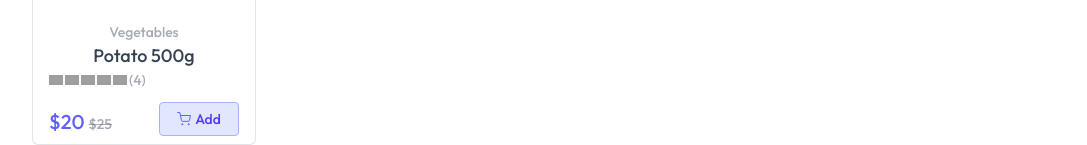
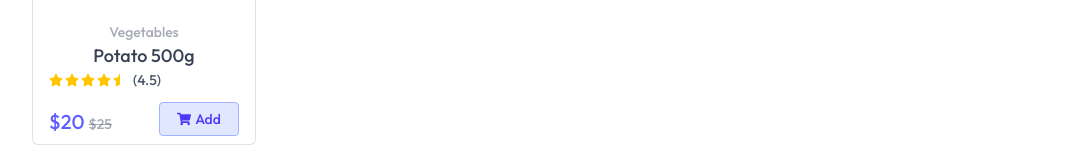
Before and after one commit to mukeshchau407/Grocery-Market, a React (Vite) app in the folder Frontend/: page / in a window 1280 px wide. Shown: the part 1318-1463 px from the top of the page, without its empty margins (96-1183 px from the left). Built offline with nearby package versions, Linux system fonts and the light colour scheme; grey boxes are pictures that could not be loaded.

Commit message:
initial commit

```diff
--- a/Frontend/src/components/Navbar.jsx
+++ b/Frontend/src/components/Navbar.jsx
@@ -16,7 +16,7 @@ const Navbar = () => {
     Navigate("/");
   };
   return (
-    <nav className="flex items-center justify-between px-6 md:px-16 lg:px-24 xl:px-18 py-4 border-b border-gray-300 bg-white relative transition-all">
+    <nav className="flex items-center justify-between px-6 md:px-16 lg:px-24 xl:px-18 py-4 border-b border-gray-300 bg-white sticky top-0 z-50 transition-all">
       <NavLink to="/" onClick={() => setOpen(false)}>
         {/* <img
           className="h-9"
@@ -30,7 +30,13 @@ const Navbar = () => {
 
       {/* Desktop Menu */}
       <div className="hidden sm:flex items-center gap-8">
-        <NavLink className="hover:text-orange-500" to="/">
+        <NavLink
+          className="hover:text-orange-500"
+          to="/"
+          onClick={() => {
+            window.scrollTo({ top: 0, behavior: "smooth" });
+          }}
+        >
           Home
         </NavLink>
         <NavLink className="hover:text-orange-500" to="/products">
--- a/Frontend/src/components/ProductCard.jsx
+++ b/Frontend/src/components/ProductCard.jsx
@@ -1,6 +1,6 @@
 import React from "react";
 import { useAppContext } from "../context/AppContext";
-import { FaStar } from "react-icons/fa";
+import { FaShoppingCart, FaStar, FaStarHalf } from "react-icons/fa";
 const ProductCard = ({ product }) => {
   const [count, setCount] = React.useState(0);
   const { currency, addToCart, removeFromCart, cartItems, navigate } =
@@ -25,14 +25,11 @@ const ProductCard = ({ product }) => {
             {Array(5)
               .fill("")
               .map((_, i) => (
-                <img
-                  key={i}
-                  className="md:w-3.5 w-3"
-                  src={i < 4 ? <FaStar /> : <FaStar />}
-                  alt=""
-                />
+                <span key={i} className="text-yellow-400 md:text-sm text-xs">
+                  {i < 4 ? <FaStar /> : <FaStarHalf />}
+                </span>
               ))}
-            <p>({4})</p>
+            <p className="text-sm text-gray-600 ml-1">(4.5)</p>
           </div>
           <div className="flex items-end justify-between mt-3">
             <p className="md:text-xl text-base font-medium text-indigo-500">
@@ -47,20 +44,7 @@ const ProductCard = ({ product }) => {
                   className="flex items-center justify-center gap-1 bg-indigo-100 border border-indigo-300 md:w-[80px] w-[64px] h-[34px] rounded text-indigo-600 font-medium"
                   onClick={() => setCount(1)}
                 >
-                  <svg
-                    width="14"
-                    height="14"
-                    viewBox="0 0 14 14"
-                    fill="none"
-                    xmlns="http://www.w3.org/2000/svg"
-                  >
-                    <path
-                      d="M.583.583h2.333l1.564 7.81a1.17 1.17 0 0 0 1.166.94h5.67a1.17 1.17 0 0 0 1.167-.94l.933-4.893H3.5m2.333 8.75a.583.583 0 1 1-1.167 0 .583.583 0 0 1 1.167 0m6.417 0a.583.583 0 1 1-1.167 0 .583.583 0 0 1 1.167 0"
-                      stroke="#615fff"
-                      stroke-linecap="round"
-                      stroke-linejoin="round"
-                    />
-                  </svg>
+                  <FaShoppingCart />
                   Add
                 </button>
               ) : (
--- a/Frontend/src/pages/Home.jsx
+++ b/Frontend/src/pages/Home.jsx
@@ -5,7 +5,7 @@ import BestSeller from "../components/BestSeller";
 
 const Home = () => {
   return (
-    <div className="mt-10">
+    <div className="mt-10 relative">
       <MainBanner />
       <Categories />
       <BestSeller />
```
